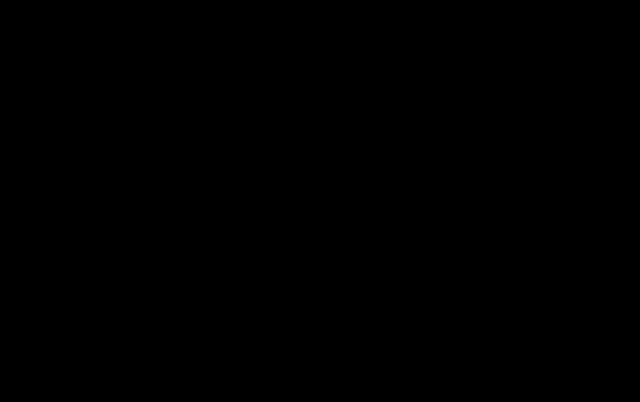
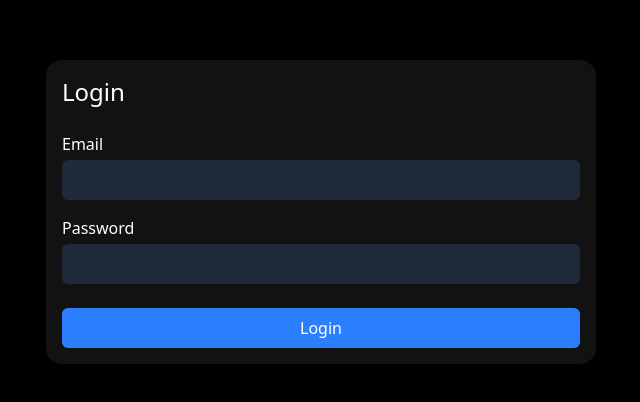
Before and after one commit to Aayush259/EmployWise, a React (Vite) app: page /login in a window 1280 px wide. Shown: the part 188-590 px from the top of the page, without its empty margins (319-959 px from the left). Built offline with nearby package versions, Linux system fonts and the light colour scheme.

Commit message:
Implement routing and authentication state management in App component

```diff
--- a/src/App.tsx
+++ b/src/App.tsx
@@ -1,7 +1,32 @@
+import { useEffect, useState } from "react";
+import Login from "./components/Login";
+import { Routes, Route, Navigate } from "react-router-dom";
+import { getToken } from "./utils/funcs";
 
 export default function App() {
 
+    const [loggedIn, setLoggedIn] = useState<boolean | null>(null);
+
+    useEffect(() => {
+        setLoggedIn((getToken() ? true : false));
+    }, []);
+
+    if (loggedIn === null) return null;
+
     return (
-        <div></div>
+        <Routes>
+            <Route
+                path="/login"
+                element={loggedIn ? <Navigate to="/" /> : <Login />}
+            />
+            <Route
+                path="/"
+                element={loggedIn ? (
+                    <div>Welcome Back</div>
+                ) : (
+                    <Navigate to="/login" />
+                )}
+            />
+        </Routes>
     );
 };
```
